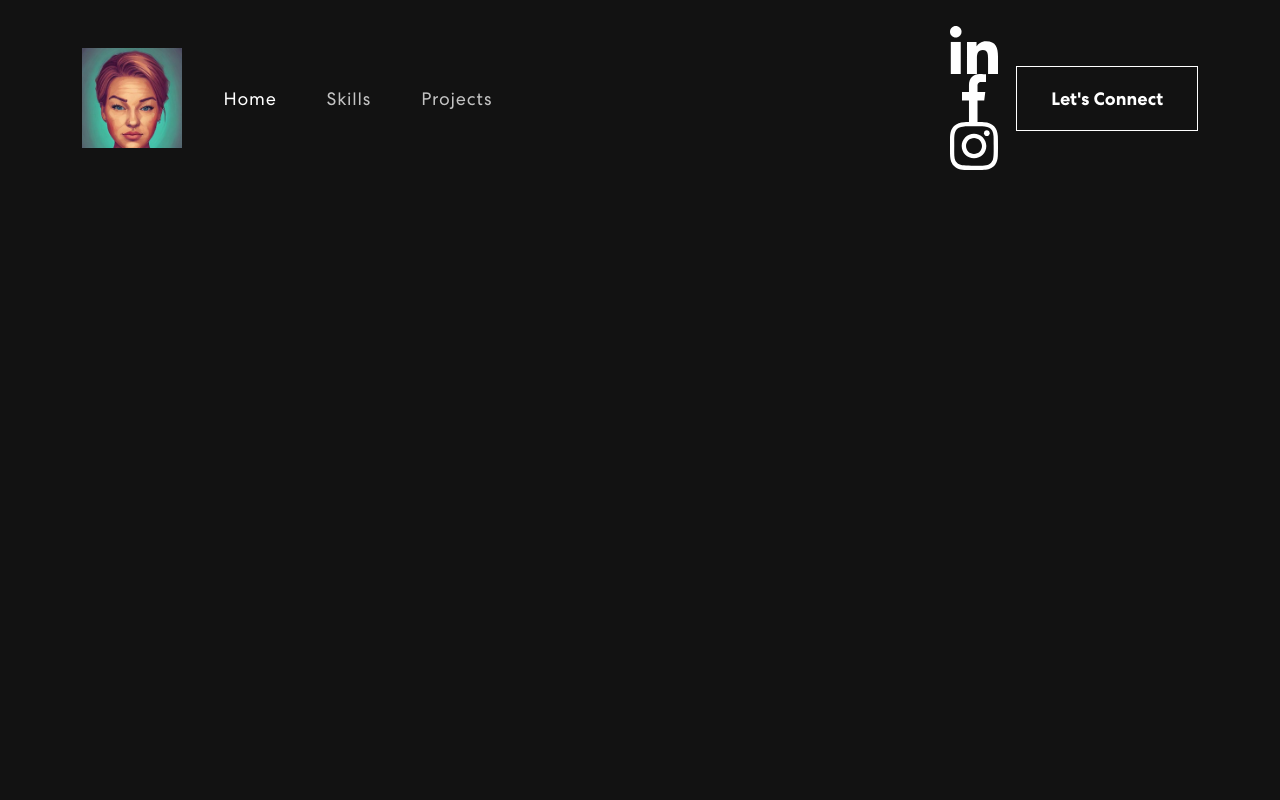
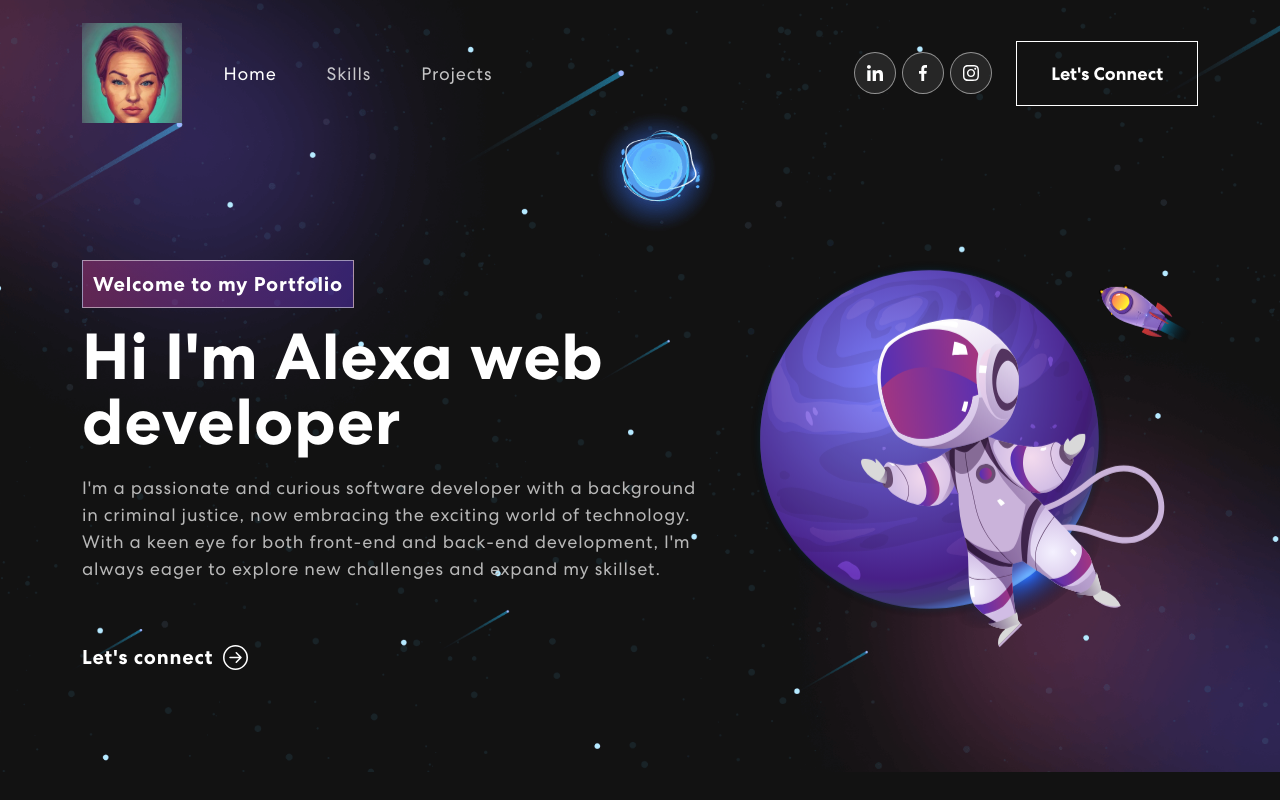
Before and after one commit to alexa-whitney/alexa-portfolio, a React (Create React App) app: page / in a window 1280 px wide. Built offline with nearby package versions, Linux system fonts and the light colour scheme.

Commit message:
Added Banner component and CSS - not rendering properly

```diff
--- a/package.json
+++ b/package.json
@@ -9,6 +9,7 @@
     "bootstrap": "^5.2.3",
     "react": "^18.2.0",
     "react-bootstrap": "^2.7.4",
+    "react-bootstrap-icons": "^1.10.3",
     "react-dom": "^18.2.0",
     "react-scripts": "5.0.1",
     "web-vitals": "^2.1.4"
--- a/src/App.css
+++ b/src/App.css
@@ -231,41 +231,72 @@
 	border-color: transparent;
 }
 
-.App {
-  text-align: center;
+/************ Banner CSS ************/
+.banner {
+  margin-top: 0;
+  padding: 260px 0 100px 0;
+  background-image: url('./assets/images/banner-bg.png');
+  background-position: top center;
+  background-size: cover;
+  background-repeat: no-repeat;
 }
-
-.App-logo {
-  height: 40vmin;
-  pointer-events: none;
+.banner .tagline {
+  font-weight: 700;
+  letter-spacing: 0.8px;
+  padding: 8px 10px;
+  background: linear-gradient(90.21deg, rgba(170, 54, 124, 0.5) -5.91%, rgba(74, 47, 189, 0.5) 111.58%);
+  border: 1px solid rgba(255, 255, 255, 0.5);
+  font-size: 20px;
+  margin-bottom: 16px;
+  display: inline-block;
 }
-
-@media (prefers-reduced-motion: no-preference) {
-  .App-logo {
-    animation: App-logo-spin infinite 20s linear;
-  }
+.banner h1 {
+  font-size: 65px;
+  font-weight: 700;
+  letter-spacing: 0.8px;
+  line-height: 1;
+  margin-bottom: 20px;
+  display: block;
 }
-
-.App-header {
-  background-color: #282c34;
-  min-height: 100vh;
+.banner p {
+  color: #B8B8B8;
+  font-size: 18px;
+  letter-spacing: 0.8px;
+  line-height: 1.5em;
+  width: 96%;
+}
+.banner button {
+  color: #fff;
+  font-weight: 700;
+  font-size: 20px;
+  margin-top: 60px;
+  letter-spacing: 0.8px;
   display: flex;
-  flex-direction: column;
   align-items: center;
-  justify-content: center;
-  font-size: calc(10px + 2vmin);
-  color: white;
 }
-
-.App-link {
-  color: #61dafb;
+.banner button svg {
+  font-size: 25px;
+  margin-left: 10px;
+  transition: 0.3s ease-in-out;
+  line-height: 1;
 }
-
-@keyframes App-logo-spin {
-  from {
-    transform: rotate(0deg);
-  }
-  to {
-    transform: rotate(360deg);
-  }
+.banner button:hover svg {
+  margin-left: 25px;
 }
+.banner img {
+  animation: updown 3s linear infinite;
+}
+@keyframes updown {
+    0% {
+        transform: translateY(-20px);
+    }
+    50% {
+        transform: translateY(20px);
+    }
+    100% {
+        transform: translateY(-20px);
+    }
+}
+.txt-rotate > .wrap {
+  border-right: 0.08em solid #666;
+}
--- a/src/App.js
+++ b/src/App.js
@@ -1,12 +1,14 @@
 import logo from './logo.svg';
 import './App.css';
 import { MyNavBar } from './components/NavBar';
+import { Banner } from './components/Banner';
 import 'bootstrap/dist/css/bootstrap.min.css';
 
 function App() {
   return (
     <div className="App">
       <MyNavBar />
+      <Banner />
     </div>
   );
 }
--- /dev/null
+++ b/src/components/Banner.js
@@ -0,0 +1,93 @@
+import { useState, useEffect } from "react";
+import { Container, Row, Col } from "react-bootstrap";
+import { ArrowRightCircle } from "react-bootstrap-icons";
+import headerImg from "../assets/images/header-img.svg";
+
+export const Banner = () => {
+  // Number of times word has been looped through
+  const [loopNum, setLoopNum] = useState(0);
+  // Boolean to determine if word is being deleted
+  const [isDeleting, setIsDeleting] = useState(false);
+  // List of words to rotate through
+  const toRotate = ["web developer", "software engineer", "programmer"];
+  // Current word being processed
+  const [text, setText] = useState("");
+  // Amount of time between transition of each word
+  const [delta, setDelta] = useState(300 - Math.random() * 100);
+  // Amount of time to wait before deleting word
+  const period = 2000;
+
+  // useEffect to run tick function
+  useEffect(() => {
+    // Set timeout to run tick function
+    let ticker = setInterval(() => {
+      // Run tick function
+      tick();
+      // Set delta to random number
+    }, delta)
+
+    // Return function to clear interval
+    return () => { clearInterval(ticker) };
+  }, [text])
+
+  // Function to rotate through words
+  const tick = () => {
+    // Get current index of word
+    let i = loopNum % toRotate.length;
+    // Get full text of current word
+    let fullText = toRotate[i];
+    // Check if word is being deleted
+    let updatedText = isDeleting ? fullText.substring(0, text.length - 1) : fullText.substring(0, text.length + 1);
+
+    // Update text
+    setText(updatedText);
+
+    // Update delta
+    if (isDeleting) {
+      // If deleting, set delta to be faster
+      setDelta(prevDelta => prevDelta /2)
+    }
+
+    // If word is complete
+    if (!isDeleting && updatedText === fullText) {
+      // Set delta to wait period before deleting
+      setIsDeleting(true);
+      setDelta(period);
+      // If word is being deleted
+    } else if (isDeleting && updatedText === "") {
+      // Set delta to wait period before next word
+      setIsDeleting(false);
+      // Increment loopNum
+      setLoopNum(loopNum + 1);
+      // Set delta to be faster
+      setDelta(500);
+    }
+  }
+
+  return (
+    <section className="banner" id="home">
+      <Container>
+        <Row className="align-items-center">
+          <Col xs={12} md={6} xl={7}>
+            <span className="tagline">Welcome to my Portfolio</span>
+            <h1>
+              {`Hi I'm Alexa `}
+              <span className="wrap">{text}</span>
+            </h1>
+            <p>
+              I'm a passionate and curious software developer with a background
+              in criminal justice, now embracing the exciting world of
+              technology. With a keen eye for both front-end and back-end
+              development, I'm always eager to explore new challenges and expand
+              my skillset.
+            </p>
+            <button onClick={() => console.log('connect')}>Let's connect <ArrowRightCircle size={25}/></button>
+          </Col>
+          <Col xs={12} md={6} xl={5}>
+            <img src={headerImg} alt="Header Img" />
+          </Col>
+        </Row>
+      </Container>
+    </section>
+  );
+};
--- a/src/components/NavBar.js
+++ b/src/components/NavBar.js
@@ -1,12 +1,12 @@
 import { useState, useEffect } from "react";
 import { Navbar, Container, Nav } from "react-bootstrap";
-import logo from '../assets/images/logo.png';
-import navIcon1 from '../assets/images/nav-icon1.svg';
-import navIcon2 from '../assets/images/nav-icon2.svg';
-import navIcon3 from '../assets/images/nav-icon3.svg';
+import logo from "../assets/images/logo.png";
+import navIcon1 from "../assets/images/nav-icon1.svg";
+import navIcon2 from "../assets/images/nav-icon2.svg";
+import navIcon3 from "../assets/images/nav-icon3.svg";
 
 export const MyNavBar = () => {
-  const [activeLink, setActiveLink] = useState('home');
+  const [activeLink, setActiveLink] = useState("home");
   const [scrolled, setScrolled] = useState(false);
 
   useEffect(() => {
@@ -18,17 +18,17 @@
       }
     };
 
-    window.addEventListener('scroll', onScroll);
+    window.addEventListener("scroll", onScroll);
 
-    return () => window.removeEventListener('scroll', onScroll);
+    return () => window.removeEventListener("scroll", onScroll);
   }, []);
 
   const onUpdateActiveLink = (value) => {
     setActiveLink(value);
-  }
+  };
 
   return (
-    <Navbar expand="lg" className={scrolled ? "scrolled": ""}>
+    <Navbar expand="lg" className={scrolled ? "scrolled" : ""}>
       <Container>
         <Navbar.Brand href="#home">
           <img src={logo} alt="Logo" />
@@ -38,20 +38,52 @@
         </Navbar.Toggle>
         <Navbar.Collapse id="basic-navbar-nav">
           <Nav className="me-auto">
-          <Nav.Link href="#home" className={activeLink === 'home' ? 'active navbar-link' : 'navbar-link'} onClick={() => onUpdateActiveLink('home')}>Home</Nav.Link>
-          <Nav.Link href="#skills" className={activeLink === 'skills' ? 'active navbar-link' : 'navbar-link'} onClick={() => onUpdateActiveLink('skills')}>Skills</Nav.Link>
-          <Nav.Link href="#projects" className={activeLink === 'projects' ? 'active navbar-link' : 'navbar-link'} onClick={() => onUpdateActiveLink('projects')}>Projects</Nav.Link>
+            <Nav.Link
+              href="#home"
+              className={
+                activeLink === "home" ? "active navbar-link" : "navbar-link"
+              }
+              onClick={() => onUpdateActiveLink("home")}
+            >
+              Home
+            </Nav.Link>
+            <Nav.Link
+              href="#skills"
+              className={
+                activeLink === "skills" ? "active navbar-link" : "navbar-link"
+              }
+              onClick={() => onUpdateActiveLink("skills")}
+            >
+              Skills
+            </Nav.Link>
+            <Nav.Link
+              href="#projects"
+              className={
+                activeLink === "projects" ? "active navbar-link" : "navbar-link"
+              }
+              onClick={() => onUpdateActiveLink("projects")}
+            >
+              Projects
+            </Nav.Link>
           </Nav>
           <span className="navbar-text">
-          <div className="social-icons">
-            <a href="#"><img src={navIcon1} alt="" /></a>
-            <a href="#"><img src={navIcon2} alt="" /></a>
-            <a href="#"><img src={navIcon3} alt="" /></a>
+            <div className="social-icon">
+              <a href="#">
+                <img src={navIcon1} alt="" />
+              </a>
+              <a href="#">
+                <img src={navIcon2} alt="" />
+              </a>
+              <a href="#">
+                <img src={navIcon3} alt="" />
+              </a>
             </div>
-          <button ClassName="vvd" onClick={() => console.log('connect')}><span>Let's Connect</span></button>
+            <button ClassName="vvd" onClick={() => console.log("connect")}>
+              <span>Let's Connect</span>
+            </button>
           </span>
         </Navbar.Collapse>
       </Container>
     </Navbar>
-  )
-}
+  );
+};
```
Also changed, not shown: 1 other file (tests, documents, lock files or other folders). Lines whose indentation alone changed are shown as unchanged.
